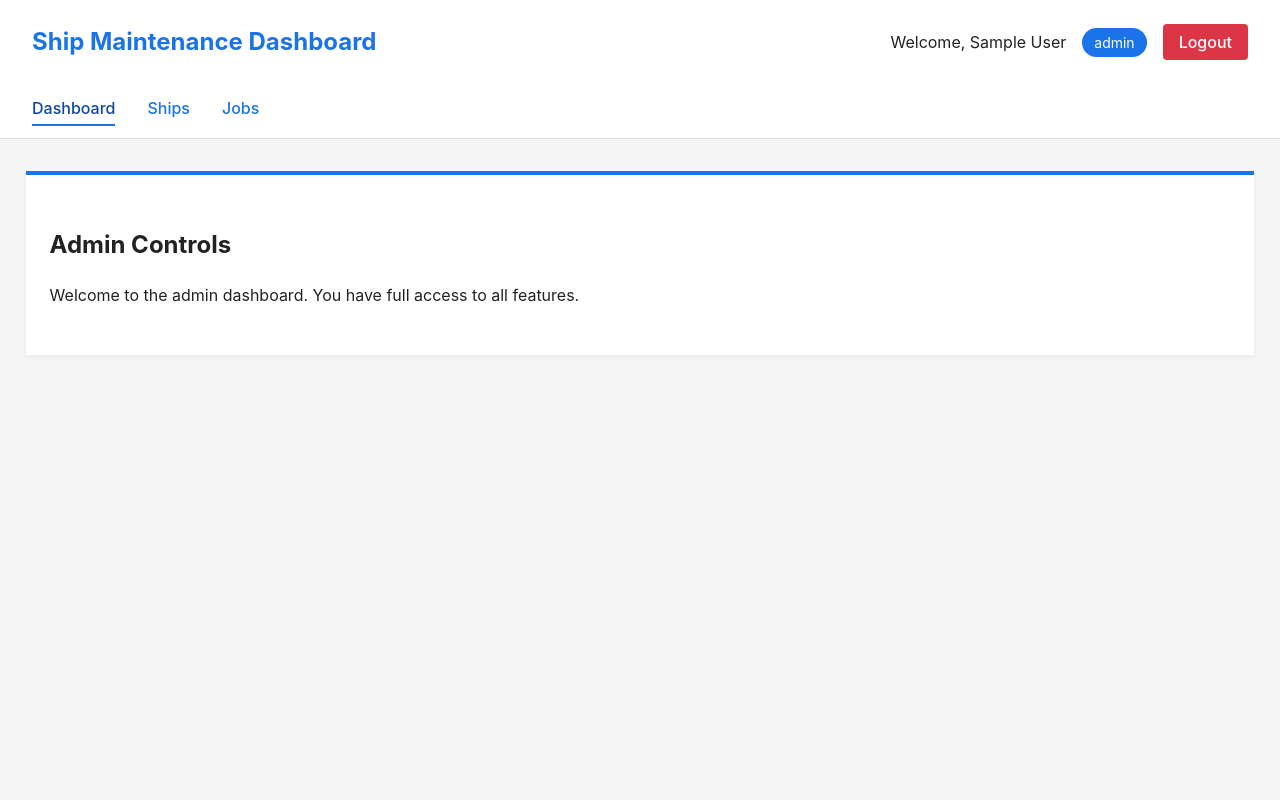
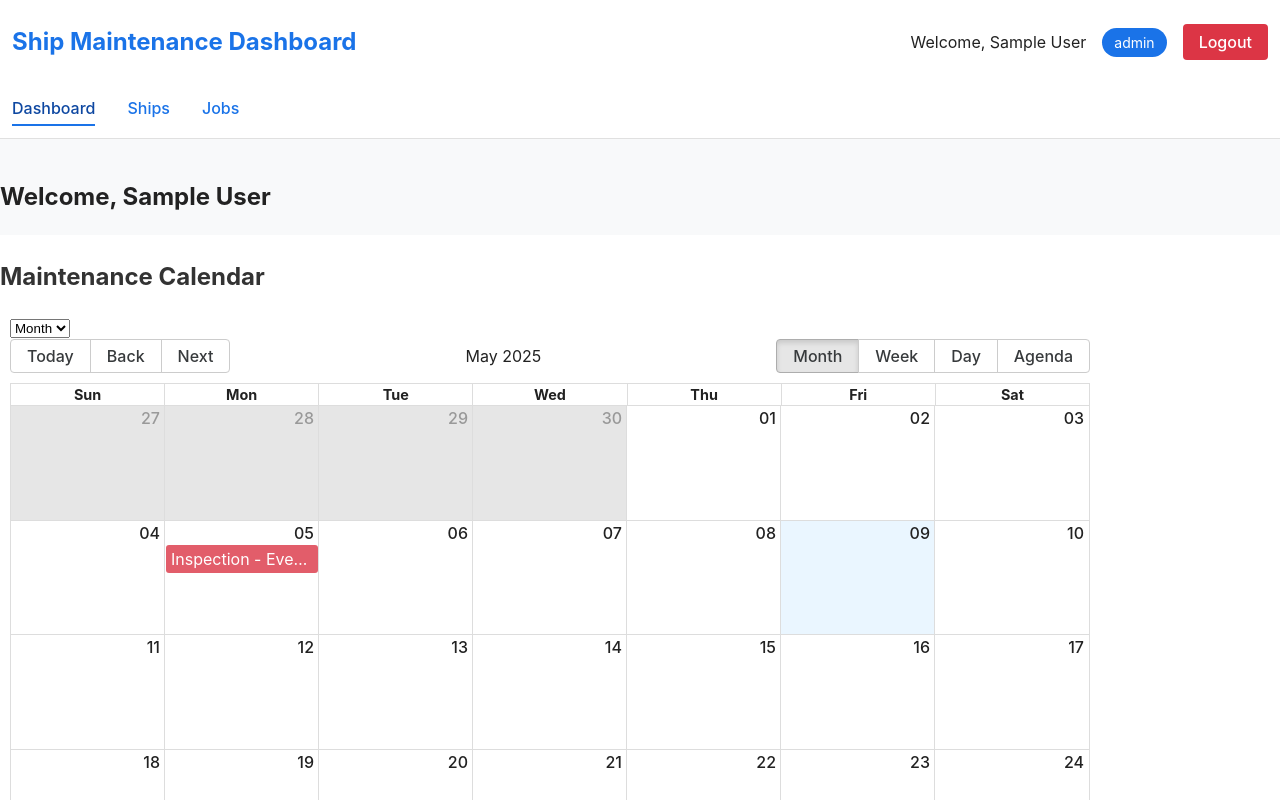
Before and after one commit to venkateshjaiswal21/Ship_Maintainance_Dashboard_ENTNT, a React (Vite) app: page / in a window 1280 px wide. Shown: the top 800 px of the page. Built offline with nearby package versions, Linux system fonts and the light colour scheme; sample sign-in values are in the browser's storage.

Commit message:
Implemented Job Calendar to show Jobs at particular date, month , week

```diff
--- /dev/null
+++ b/src/components/Jobs/JobCalendar.jsx
@@ -0,0 +1,133 @@
+import { useState } from 'react';
+import { Calendar, dateFnsLocalizer } from 'react-big-calendar';
+import format from 'date-fns/format';
+import parse from 'date-fns/parse';
+import startOfWeek from 'date-fns/startOfWeek';
+import getDay from 'date-fns/getDay';
+import enUS from 'date-fns/locale/en-US';
+import 'react-big-calendar/lib/css/react-big-calendar.css';
+import { UseJobs } from '../../contexts/JobsContext';
+import { UseShips } from '../../contexts/ShipsContext';
+
+const locales = {
+  'en-US': enUS,
+};
+
+const localizer = dateFnsLocalizer({
+  format,
+  parse,
+  startOfWeek,
+  getDay,
+  locales,
+});
+
+function JobCalendar() {
+  const { jobs } = UseJobs();
+  const { ships } = UseShips();
+  const [selectedView, setSelectedView] = useState('month');
+  const [currentDate, setCurrentDate] = useState(new Date());
+  const [selectedDate, setSelectedDate] = useState(null);
+
+    const events = jobs.map(job => ({
+    id: job.id,
+    title: `${job.type || 'Job'} - ${ships.find(ship => ship.id === job.shipId)?.name || 'Unknown Ship'}`,
+    start: new Date(job.scheduledDate),
+    end: job.dueDate ? new Date(job.dueDate) : new Date(job.scheduledDate),
+    status: job.status,
+    priority: job.priority,
+    allDay: false,
+  }));
+
+  const eventStyleGetter = (event) => {
+    let backgroundColor = '#3174ad';
+    let borderColor = '#265985';
+
+    if (event.priority && event.priority.toLowerCase() === 'high') {
+      backgroundColor = '#dc3545';
+      borderColor = '#bd2130';
+    } else if (event.priority && event.priority.toLowerCase() === 'medium') {
+      backgroundColor = '#ffc107';
+      borderColor = '#d39e00';
+    }
+
+    if (event.status && event.status.toLowerCase() === 'completed') {
+      backgroundColor = '#28a745';
+      borderColor = '#1e7e34';
+    }
+
+    return {
+      style: {
+        backgroundColor,
+        borderColor,
+        borderRadius: '3px',
+        opacity: 0.8,
+        color: 'white',
+        border: '0px',
+        display: 'block',
+      },
+    };
+  };
+
+  const handleSelectSlot = (slotInfo) => {
+    setSelectedDate(slotInfo.start);
+  };
+
+  const jobsForSelectedDate = selectedDate
+    ? jobs.filter(job => {
+        const jobDate = format(new Date(job.scheduledDate), 'yyyy-MM-dd');
+        const selected = format(selectedDate, 'yyyy-MM-dd');
+        return jobDate === selected;
+      })
+    : [];
+
+  return (
+    <div className="calendar-container" style={{ height: '80vh' }}>
+      <div className="calendar-controls">
+        <select
+          value={selectedView}
+          onChange={(e) => setSelectedView(e.target.value)}
+          className="view-select"
+        >
+          <option value="month">Month</option>
+          <option value="week">Week</option>
+          <option value="day">Day</option>
+        </select>
+      </div>
+      <Calendar
+        localizer={localizer}
+        events={events}
+        startAccessor="start"
+        endAccessor="end"
+        style={{ height: '100%' }}
+        view={selectedView}
+        onView={setSelectedView}
+        date={currentDate}
+        onNavigate={setCurrentDate}
+        eventPropGetter={eventStyleGetter}
+        tooltipAccessor={(event) => `${event.title} (${event.priority} priority)`}
+        selectable
+        onSelectSlot={handleSelectSlot}
+      />
+      {selectedDate && (
+        <div className="jobs-on-date-modal" style={{ position: 'fixed', top: 0, left: 0, width: '100vw', height: '100vh', background: 'rgba(0,0,0,0.3)', display: 'flex', alignItems: 'center', justifyContent: 'center', zIndex: 1000 }}>
+          <div style={{ background: 'white', borderRadius: 8, padding: 24, minWidth: 320, maxWidth: 400 }}>
+            <h4>Jobs on {format(selectedDate, 'PPP')}</h4>
+            <ul>
+              {jobsForSelectedDate.length === 0
+                ? <li>No jobs scheduled.</li>
+                : jobsForSelectedDate.map(job => (
+                    <li key={job.id} style={{ marginBottom: 8 }}>
+                      <strong>{job.type || 'Job'}</strong> - {job.status} <br />
+                      <span style={{ fontSize: 12, color: '#555' }}>{ships.find(ship => ship.id === job.shipId)?.name || 'Unknown Ship'}</span>
+                    </li>
+                  ))}
+            </ul>
+            <button onClick={() => setSelectedDate(null)} style={{ marginTop: 12, padding: '6px 16px', borderRadius: 4, border: 'none', background: '#007bff', color: 'white', cursor: 'pointer' }}>Close</button>
+          </div>
+        </div>
+      )}
+    </div>
+  );
+}
+
+export default JobCalendar;
--- a/src/pages/DashboardPage.jsx
+++ b/src/pages/DashboardPage.jsx
@@ -2,12 +2,13 @@ import React from 'react';
 import { UseAuth } from '../contexts/AuthContext';
 import '../styles/DashboardPage.css';
 import DashboardNav from '../components/Dashboard/DashboardNav';
+import JobCalendar from '../components/Jobs/JobCalendar';
 
 const DashboardPage = () => {
   const { user, logout } = UseAuth();
 
   return (
-    <div className="dashboard">
+    <div className="dashboard-page-container">
       <header className="dashboard-header">
         <h2>Ship Maintenance Dashboard</h2>
         <div className="user-info">
@@ -19,28 +20,13 @@ const DashboardPage = () => {
         </div>
       </header>
       <DashboardNav />
-      <main className="dashboard-content">
-        {user.role === 'admin' && (
-          <div className="admin-section">
-            <h2>Admin Controls</h2>
-            <p>Welcome to the admin dashboard. You have full access to all features.</p>
-          </div>
-        )}
-
-        {user.role === 'engineer' && (
-          <div className="engineer-section">
-            <h2>Engineer Dashboard</h2>
-            <p>Welcome to the engineer dashboard. You can view and update maintenance tasks.</p>
-          </div>
-        )}
-
-        {user.role === 'inspector' && (
-          <div className="inspector-section">
-            <h2>Inspector Dashboard</h2>
-            <p>Welcome to the inspector dashboard. You can review and approve maintenance work.</p>
-          </div>
-        )}
-      </main>
+      <div className="dashboard-content">
+        <h2>Welcome, {user.name}</h2>
+        <div className="dashboard-section">
+          <h3>Maintenance Calendar</h3>
+          <JobCalendar />
+        </div>
+      </div>
     </div>
   );
 };
--- a/src/styles/DashboardPage.css
+++ b/src/styles/DashboardPage.css
@@ -69,13 +69,13 @@ body {
 }
 
 .dashboard-content {
-  flex: 1 1 auto;
-  padding: 2rem 2vw;
-  width: 100%;
-  box-sizing: border-box;
+  padding: 0;
+  width: 100vw;
+  min-height: 100vh;
+  margin: 0;
   display: flex;
   flex-direction: column;
-  gap: 2rem;
+  gap: 0;
 }
 
 .admin-section,
@@ -102,3 +102,53 @@ body {
 .inspector-section {
   border-top: 4px solid #f57c00;
 }
+
+.dashboard-page-container {
+  min-height: 100vh;
+  background-color: #f8f9fa;
+}
+
+.dashboard-content {
+  padding: 20px;
+  max-width: 1400px;
+  margin: 0 auto;
+}
+
+.dashboard-section {
+  background: white;
+  border-radius: 0;
+  box-shadow: none;
+  padding: 0;
+  margin: 0;
+  width: 100vw;
+  min-height: 100vh;
+  display: flex;
+  flex-direction: column;
+}
+
+.dashboard-section h3 {
+  margin-bottom: 20px;
+  color: #333;
+  font-size: 1.5rem;
+}
+
+.calendar-container {
+  width: 100%;
+  max-width: 1100px;
+  height: 80vh;
+  background: white;
+  border-radius: 8px;
+  margin: 0 0;
+  padding: 0 10px;
+  box-sizing: border-box;
+}
+
+@media (max-width: 768px) {
+  .dashboard-content {
+    padding: 10px;
+  }
+
+  .dashboard-section {
+    padding: 15px;
+  }
+}
--- /dev/null
+++ b/src/styles/JobCalendar.css
@@ -0,0 +1,83 @@
+.calendar-container {
+  padding: 20px;
+  background: white;
+  border-radius: 8px;
+  box-shadow: 0 2px 4px rgba(0, 0, 0, 0.1);
+}
+
+.calendar-controls {
+  margin-bottom: 20px;
+  display: flex;
+  justify-content: flex-end;
+}
+
+.view-select {
+  padding: 8px 12px;
+  border: 1px solid #ddd;
+  border-radius: 4px;
+  font-size: 14px;
+  background-color: white;
+  cursor: pointer;
+}
+
+.view-select:hover {
+  border-color: #999;
+}
+
+.rbc-event {
+  padding: 4px 8px;
+  font-size: 12px;
+  font-weight: 500;
+}
+
+.rbc-event:hover {
+  opacity: 0.9;
+}
+
+.rbc-toolbar {
+  margin-bottom: 20px;
+}
+
+.rbc-toolbar button {
+  color: #333;
+  border: 1px solid #ddd;
+  padding: 6px 12px;
+  border-radius: 4px;
+  background: white;
+  cursor: pointer;
+}
+
+.rbc-toolbar button:hover {
+  background-color: #f5f5f5;
+}
+
+.rbc-toolbar button.rbc-active {
+  background-color: #007bff;
+  color: white;
+  border-color: #0056b3;
+}
+
+.rbc-month-view,
+.rbc-time-view {
+  border: 1px solid #ddd;
+  border-radius: 4px;
+}
+
+.rbc-header {
+  padding: 10px;
+  font-weight: 600;
+  background-color: #f8f9fa;
+}
+
+.rbc-today {
+  background-color: #e8f4ff;
+}
+
+.rbc-overlay {
+  background-color: white;
+  border: 1px solid #ddd;
+  border-radius: 4px;
+  box-shadow: 0 2px 4px rgba(0, 0, 0, 0.1);
+  padding: 8px;
+  font-size: 12px;
+}
```
Also changed, not shown: src/components/Jobs/JobCalender.jsx (deleted).
